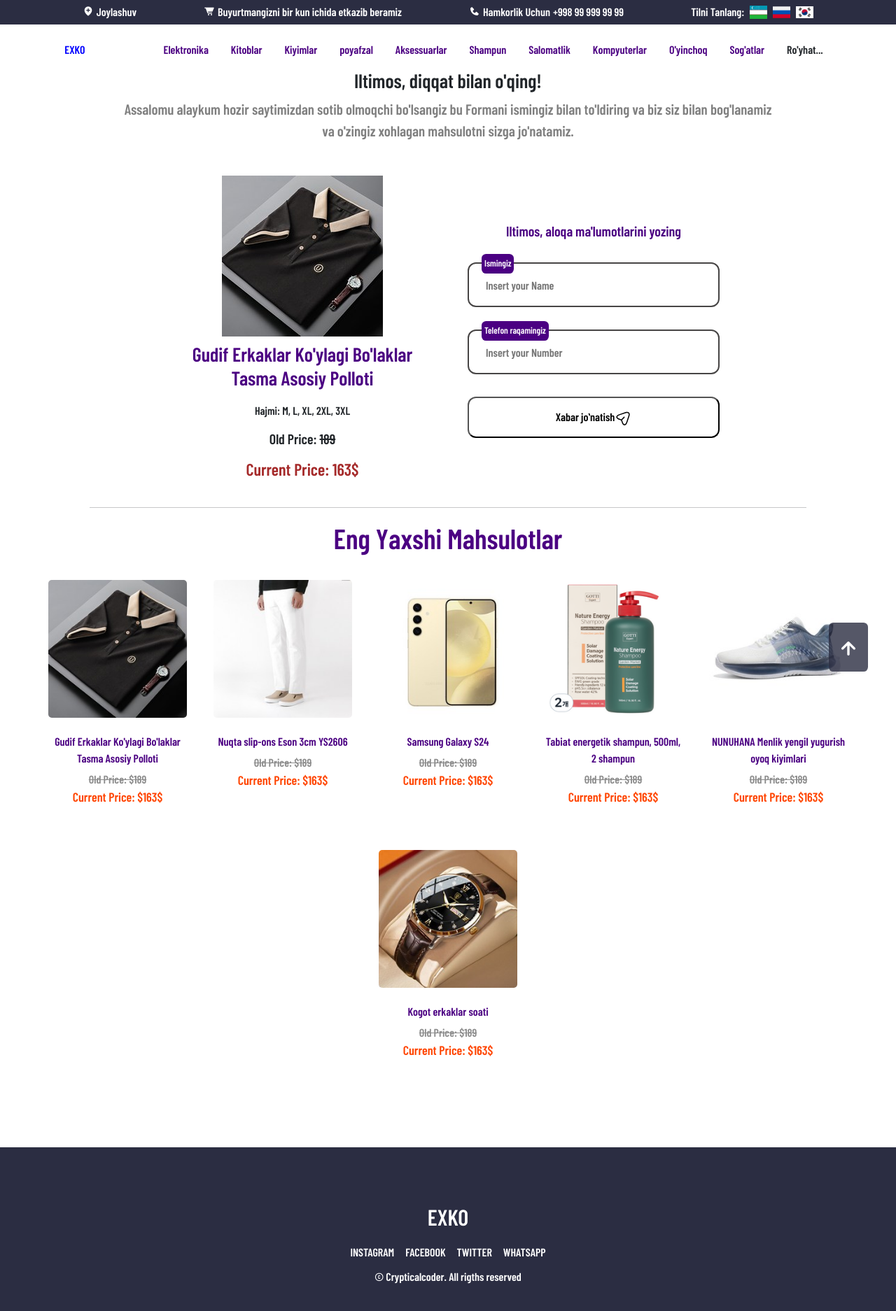
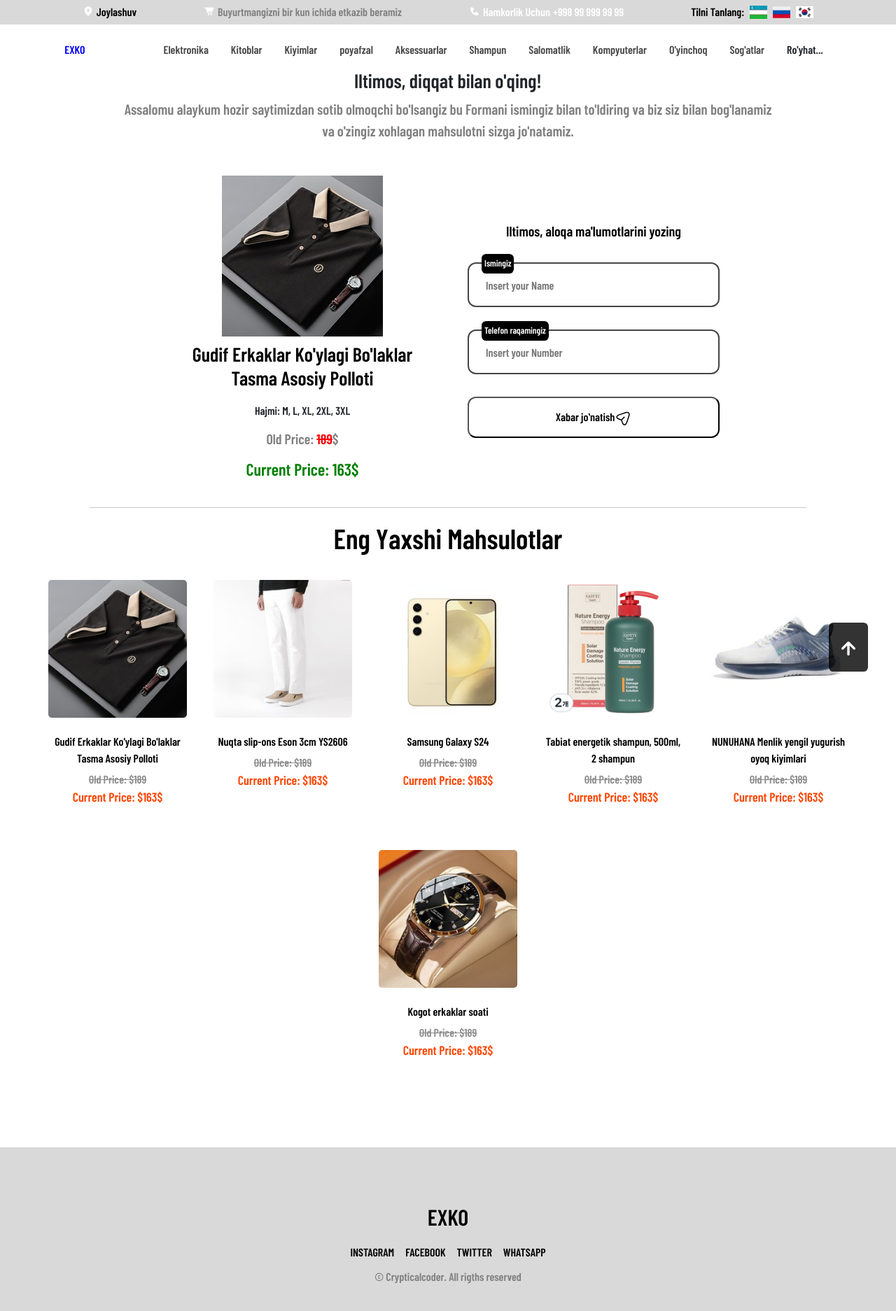
Before and after one commit to Buyukov/Exko, a React (Create React App) app: page /product/1 in a window 1280 px wide. Shown: the top 1874 px of the page at 70% size. Built offline with nearby package versions, Linux system fonts and the light colour scheme; a web font is replaced by a local one.

Commit message:
css changes

```diff
--- a/src/components/About/about.css
+++ b/src/components/About/about.css
@@ -47,7 +47,7 @@
 .about__description {
     padding: 0 4rem 0 0;
     margin-bottom: var(--mb-2-5);
-    color: grey;
+    color: rgb(73, 72, 72);
 }
 
 .section__title-introduction {
@@ -64,7 +64,7 @@
 }
 
 .aboutText__color {
-    color: #4B0082;
+    color: black;
 }
 
 /*======================================== BREAKPOINTS ========================================*/
--- a/src/components/Item/Item.jsx
+++ b/src/components/Item/Item.jsx
@@ -10,7 +10,7 @@ const Item = (props) => {
     <div className='item-container'>
     <Link onClick={AutoScrollToTop} to={`/product/${props.id}`}><div className='item'>
         <img src={props.image} className='item-image' alt='' />
-        <p style={{color: "#4B0082"}}>{props.title}</p>
+        <p style={{color: "black"}}>{props.title}</p>
         <div className='item-prices'>
             <div className='item-price-old' style={{fontSize: "1rem"}}>
                 Old Price: ${props.oldPrice}
--- a/src/components/ProductDisplay/ProductDisplay.jsx
+++ b/src/components/ProductDisplay/ProductDisplay.jsx
@@ -25,7 +25,7 @@ const ProductDisplay = (props) => {
            </div>
 
            <div>
-              <h5>Old Price: <del>{product.oldPrice}</del></h5>
+              <h5 style={{color: "grey"}}>Old Price: <del style={{color: "red"}}>{product.oldPrice}</del>$</h5>
               <h4 className='productDisplay_price'>Current Price: {product.price}</h4>
            </div>
         </div>
--- a/src/components/ProductDisplay/productDisplay.css
+++ b/src/components/ProductDisplay/productDisplay.css
@@ -33,7 +33,7 @@
 }
 
 .productDisplay__items h3{
-   color: #4B0082;
+   color: black;
 }
 
 .productDisplay__items div{
@@ -46,11 +46,11 @@
 }
 
 .productDisplay_price {
-    color: brown;
+    color: green;
 }
 
 .contact__form-tag {
-    background-color: #4B0082;
+    background-color: black;
 }
 
 .bestProducts__Container {
@@ -59,7 +59,7 @@
     flex-direction: column;
     align-items: center;
     padding: 3px;
-    color: #4B0082;
+    color: black;
 }
 
 /*======================================== BREAKPOINTS ========================================*/
--- a/src/components/RandomProducts/randomProducts.css
+++ b/src/components/RandomProducts/randomProducts.css
@@ -5,7 +5,7 @@
   align-items: center;
   width: 85%;
   margin: 0 auto;
-  color: #4B0082;
+  color: black;
 }
 
 .randomProducts {
--- a/src/components/footer/footer.css
+++ b/src/components/footer/footer.css
@@ -2,12 +2,12 @@ footer {
   text-align: center;
   padding: 5rem;
   margin-top: 3rem;
-  background-color: #2b2d42;
-  color: white;
+  background-color: rgba(164, 164, 164, 0.414);
+  color: grey;
 }
 
 .footer__logo {
-  color: white;
+  color: black;
 }
 
 .Foter__item {
@@ -26,5 +26,5 @@ footer {
 }
 
 .footer__social a {
-  color: white;
+  color: black;
 }
--- a/src/components/nav/nav.css
+++ b/src/components/nav/nav.css
@@ -62,7 +62,7 @@
 }
 
 .navText__style {
-    color: #4B0082;
+    color: rgb(73, 72, 72);
 }
 /*======================================== BREAKPOINTS ========================================*/
 @media screen and (max-width: 1200px) {
--- a/src/components/scrollUp/scrollUp.css
+++ b/src/components/scrollUp/scrollUp.css
@@ -2,8 +2,8 @@
     position: fixed;
     right: 2.5rem;
     bottom: -20%;
-    /* background-color: grey; */
-    background-color: #2b2d42;
+    /* background-color: rgba(164, 164, 164, 0.414); */
+    background-color: black;
     opacity: 0.8;
     padding: 0.3rem 0.5rem;
     border-radius: 0.4rem;
--- a/src/components/topHeader/topHeader.css
+++ b/src/components/topHeader/topHeader.css
@@ -5,26 +5,26 @@
     justify-content: center;
     column-gap: 6rem;
     padding: 0.3rem;
-    background-color: #2b2d42;
+    background-color: rgba(164, 164, 164, 0.414);
     color: white;
 }
 
 .topHeader__currentLocation {
     text-decoration: none;
-    color: white;
+    color: black;
     margin-left: var(--mb-0-25);
     font-weight: var(--font-medium);
     cursor: pointer;
 }
 
 .topHeader__delivery {
-    color: white;
+    color: grey;
     margin-left: var(--mb-0-25);
     font-weight: var(--font-medium);
 }
 
 .topHeader__delivery:hover {
-    color: greenyellow;
+    color: black;
 }
 
 .topHeader__Colab {
@@ -35,7 +35,7 @@
 }
 
 .topHeader__Colab:hover {
-    color: greenyellow;
+    color: black;
 }
 
 .topHeader__Colab-Number {
@@ -53,7 +53,7 @@
 
 .Languages p{
     margin-bottom: 0;
-    color: white;
+    color: black;
 }
 
 .Languages img{
```
Also changed, not shown: 11 other files (tests, documents, lock files or other folders).
